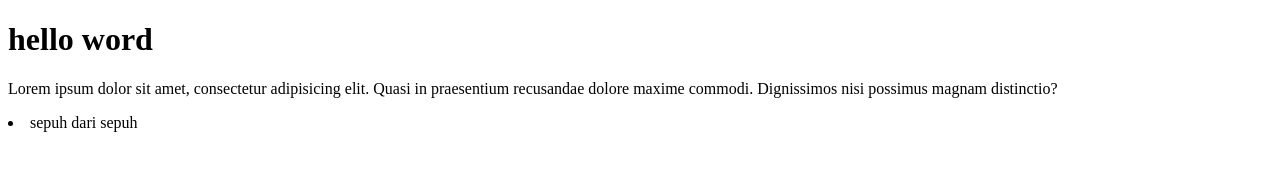
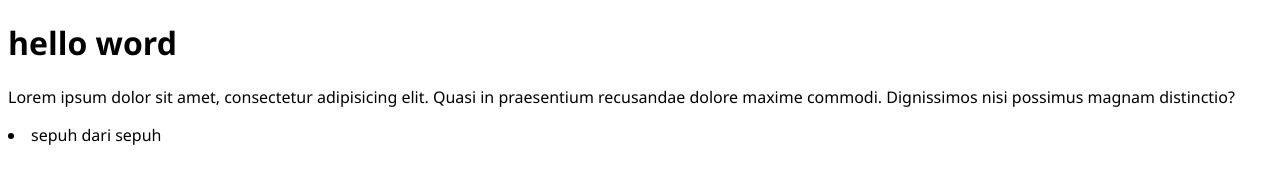
Before and after one commit to Rozax47/git-test-2, a plain HTML site: page index.html in a window 1280 px wide. Drawn offline with Linux system fonts and the light colour scheme.

Commit message:
menambahkan file css

```diff
--- a/index.html
+++ b/index.html
@@ -4,6 +4,8 @@
     <meta charset="UTF-8">
     <meta name="viewport" content="width=device-width, initial-scale=1.0">
     <title>sungkem puh</title>
+
+    <link rel="stylesheet" href="style.css">
 </head>
 <body>
     <h1> hello word </h1>
--- /dev/null
+++ b/style.css
@@ -0,0 +1,3 @@
+body{
+    font-family: 'Segoe UI', Tahoma, Geneva, Verdana, sans-serif;
+}
```
